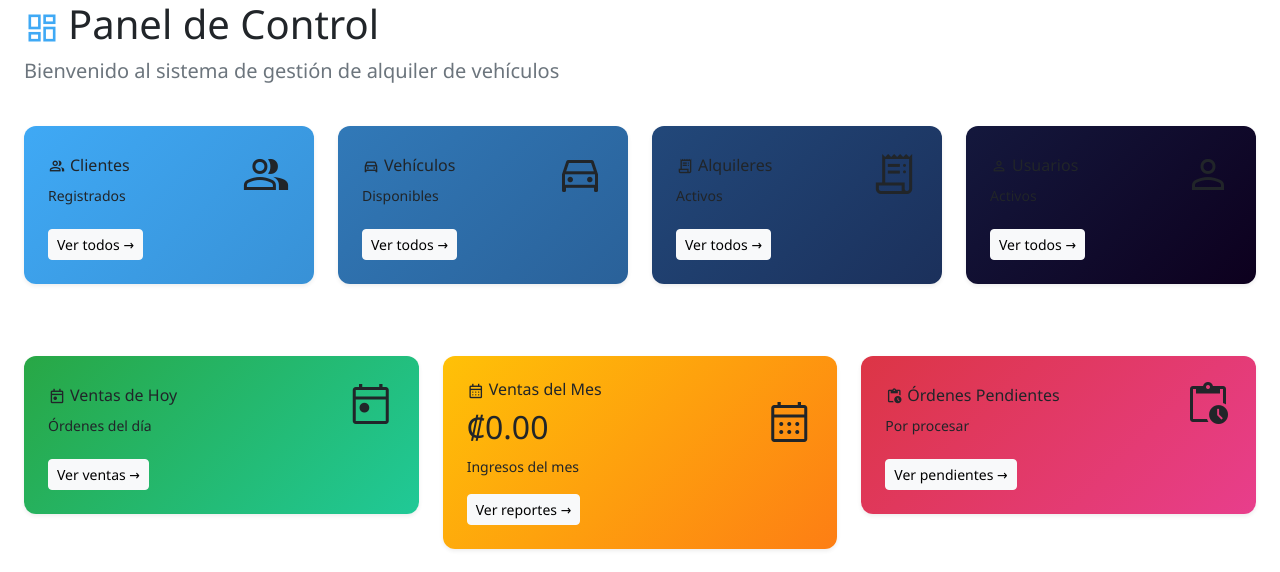
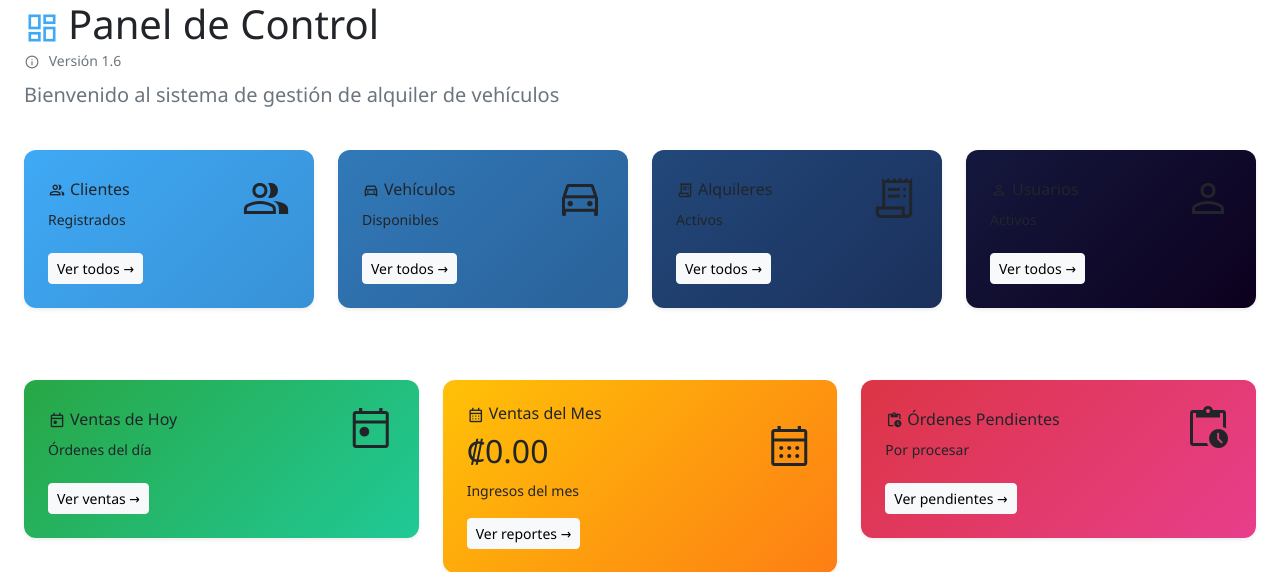
Before and after one commit to factoconsulting2018/2026, a Yii app: the page made by views/site/index.php in a window 1280 px wide. Shown: the top 572 px of the page. Run offline with PHP 8.4 and a stand-in for Yii, Linux system fonts and the light colour scheme; the template is opened without the code that fills it, so the values that code supplies are empty; some libraries are stand-ins or nearby versions.

Commit message:
Agregar version del sistema debajo de Panel de Control en Dashboard

```diff
--- a/config/version.php
+++ b/config/version.php
@@ -3,7 +3,7 @@
 // Se incrementa automáticamente con cada commit
 
 return [
-    'version' => '1.6',
+    'version' => '1.7',
     'build' => '2025-10-29',
     'description' => 'Sistema de Gestión de Alquileres - Facto Rent a Car'
 ];
--- a/views/site/index.php
+++ b/views/site/index.php
@@ -14,6 +14,12 @@ $this->params['breadcrumbs'][] = $this->title;
     <div class="d-flex justify-content-between align-items-center mb-4">
         <div>
             <h1><span class="material-symbols-outlined" style="font-size: 36px; vertical-align: middle; margin-right: 8px; color: #3fa9f5;">dashboard</span>Panel de Control</h1>
+            <div style="margin-top: -8px; margin-bottom: 8px;">
+                <span style="font-size: 14px; color: #6c757d; font-weight: 500;">
+                    <span class="material-symbols-outlined" style="font-size: 16px; vertical-align: middle; margin-right: 5px;">info</span>
+                    Versión <?= Yii::$app->params['appVersion'] ?? '1.6' ?>
+                </span>
+            </div>
             <p class="lead">Bienvenido al sistema de gestión de alquiler de vehículos</p>
         </div>
     </div>
```
